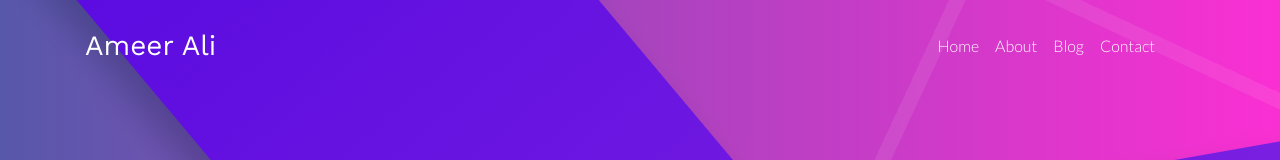
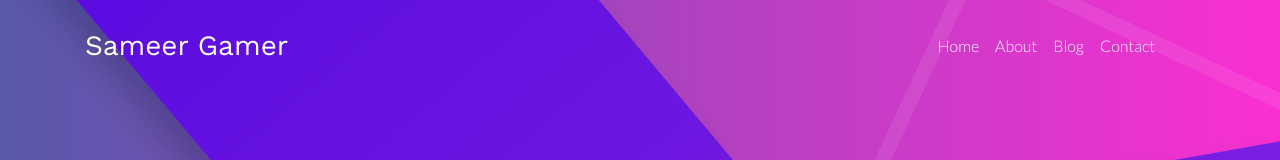
Before and after one commit to sameerisgamer/sameerisgamer.github.io, a plain HTML site: page index.html in a window 1280 px wide. Shown: the top 160 px of the page. Drawn offline with nearby package versions, Linux system fonts and the light colour scheme; some icons are missing.

Commit message:
Update index.html

```diff
--- a/index.html
+++ b/index.html
@@ -35,7 +35,7 @@
 	<nav id="header-navbar" class="navbar navbar-expand-lg py-4">
     <div class="container">
         <a class="navbar-brand d-flex align-items-center text-white" href="/">
-            <h3 class="font-weight-bolder mb-0">Ameer Ali</h3>
+            <h3 class="font-weight-bolder mb-0">Sameer Gamer</h3>
         </a>
         <button class="navbar-toggler" type="button" data-toggle="collapse" data-target="#navbar-nav-header" aria-controls="navbar-nav-header" aria-expanded="false" aria-label="Toggle navigation">
             <span class="lnr lnr-menu"></span>
```
